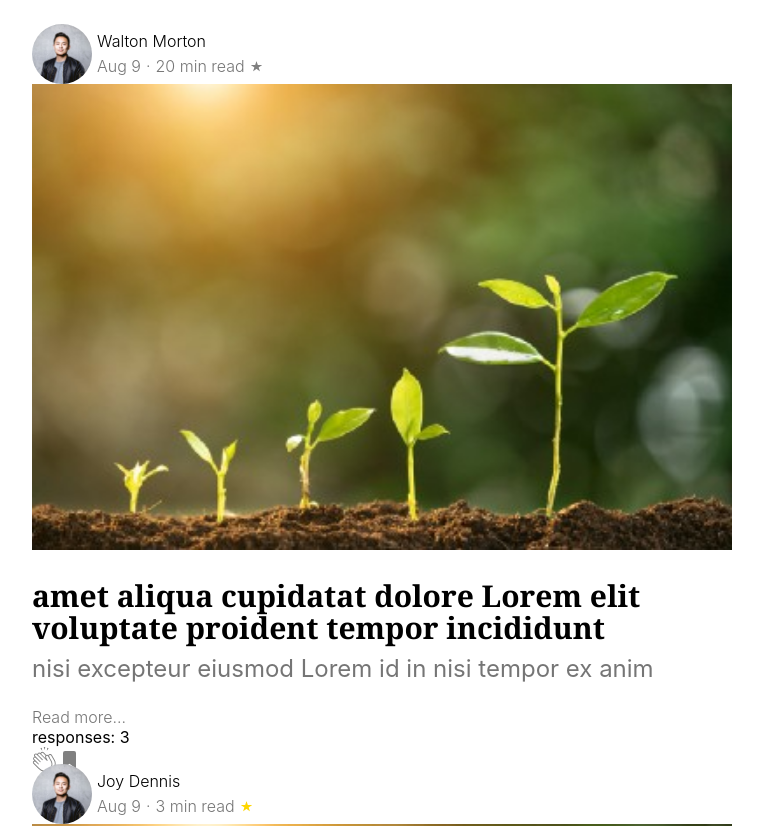
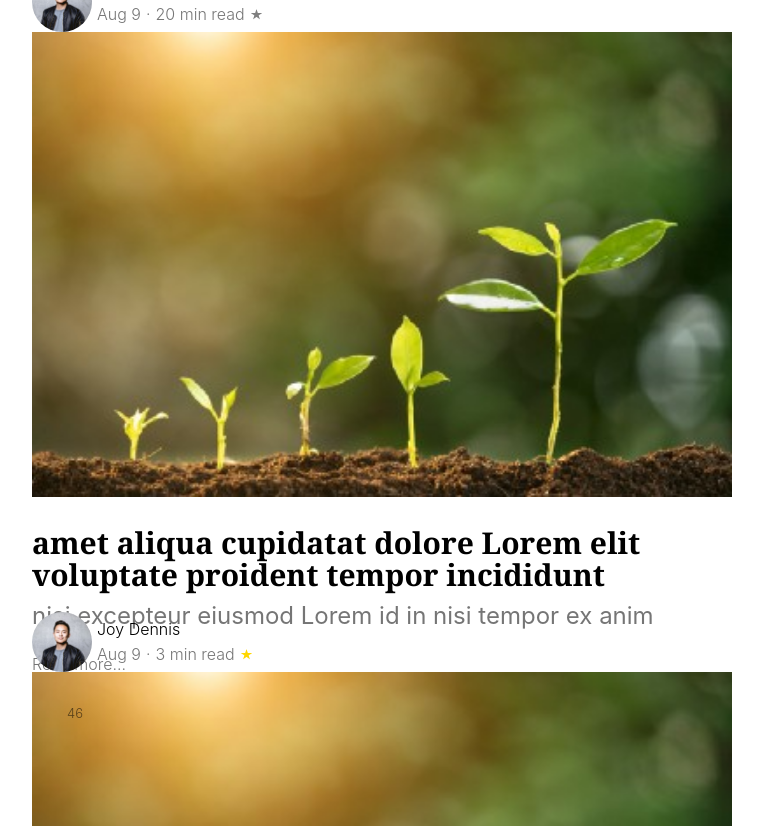
Before and after one commit to Maydara86/react-training-app, a React (Create React App) app: page / in a window 1280 px wide. Shown: the top 826 px of the page, without its empty margins (258-1021 px from the left). Built offline with nearby package versions, Linux system fonts and the light colour scheme.

Commit message:
elements postioning finished

```diff
--- a/src/components/Article/Article.js
+++ b/src/components/Article/Article.js
@@ -21,7 +21,7 @@
 }) {
   const magazinTheme = {
     '--article-width': '700px',
-    '--article-height': '740px',
+    '--article-height': '640px',
     '--article-title-color': 'black',
     '--article-title-fontweight': 'bold',
     '--article-title-size': '30px',
@@ -77,10 +77,15 @@
         <h3 className={styles.articleTitleItem}>{articleName}</h3>
         <p>{content}</p>
         <span className={styles.readMore}>Read more...</span>
-        <div>responses: {responses}</div>
-        <div>
-          {didClap ? clapFilled : clapUnfilled}
-          {bookmark ? bookmarkFilled : bookmarkUnfilled}
+        <div className={styles.appreciation}>
+          <div className={styles.claps}>
+            {didClap ? clapFilled : clapUnfilled}
+            <span className={styles.clapsNumber}>{claps}</span>
+          </div>
+          <div className={styles.responses}>
+            <div className={styles.responsesNumber}>{responses} responses</div>
+            {bookmark ? bookmarkFilled : bookmarkUnfilled}
+          </div>
         </div>
       </div>
     )
--- a/src/components/Article/Article.module.css
+++ b/src/components/Article/Article.module.css
@@ -25,6 +25,75 @@
     color: rgba(0, 0, 0, 0.54);
     margin-top: 0px;
     margin-left: 0px;
+}
+
+.readMore:hover {
+    cursor: pointer;
+}
+
+.clapsNumber {
+    position: absolute;
+    margin-left: 10px;
+    margin-top: 6px;
+    font-weight: 300;
+    font-size: 13px;
+    color: rgba(0, 0, 0, 0.54);
+}
+
+.responsesNumber {
+    margin-right: 10px;
+    margin-top: 5px;
+    font-weight: 300;
+    font-size: 13px;
+    color: rgba(0, 0, 0, 0.54);
+}
+
+.appreciation {
+    display: -ms-flexbox;
+    display: -webkit-flex;
+    display: flex;
+    -webkit-flex-direction: row;
+    -ms-flex-direction: row;
+    flex-direction: row;
+    -webkit-flex-wrap: nowrap;
+    -ms-flex-wrap: nowrap;
+    flex-wrap: nowrap;
+    -webkit-justify-content: space-between;
+    -ms-flex-pack: justify;
+    justify-content: space-between;
+    -webkit-align-content: stretch;
+    -ms-flex-line-pack: stretch;
+    align-content: stretch;
+    -webkit-align-items: flex-start;
+    -ms-flex-align: start;
+    align-items: flex-start;
+    margin-top: 25px;
+}
+
+.claps:nth-child(1) {
+    -webkit-order: 0;
+    -ms-flex-order: 0;
+    order: 0;
+    -webkit-flex: 0 1 auto;
+    -ms-flex: 0 1 auto;
+    flex: 0 1 auto;
+    -webkit-align-self: auto;
+    -ms-flex-item-align: auto;
+    align-self: auto;
+}
+
+.responses:nth-child(2) {
+    -webkit-order: 0;
+    -ms-flex-order: 0;
+    order: 0;
+    -webkit-flex: 0 1 auto;
+    -ms-flex: 0 1 auto;
+    flex: 0 1 auto;
+    -webkit-align-self: auto;
+    -ms-flex-item-align: auto;
+    align-self: auto;
+    display: flex;
+    flex-direction: row
 }
 
 
```
